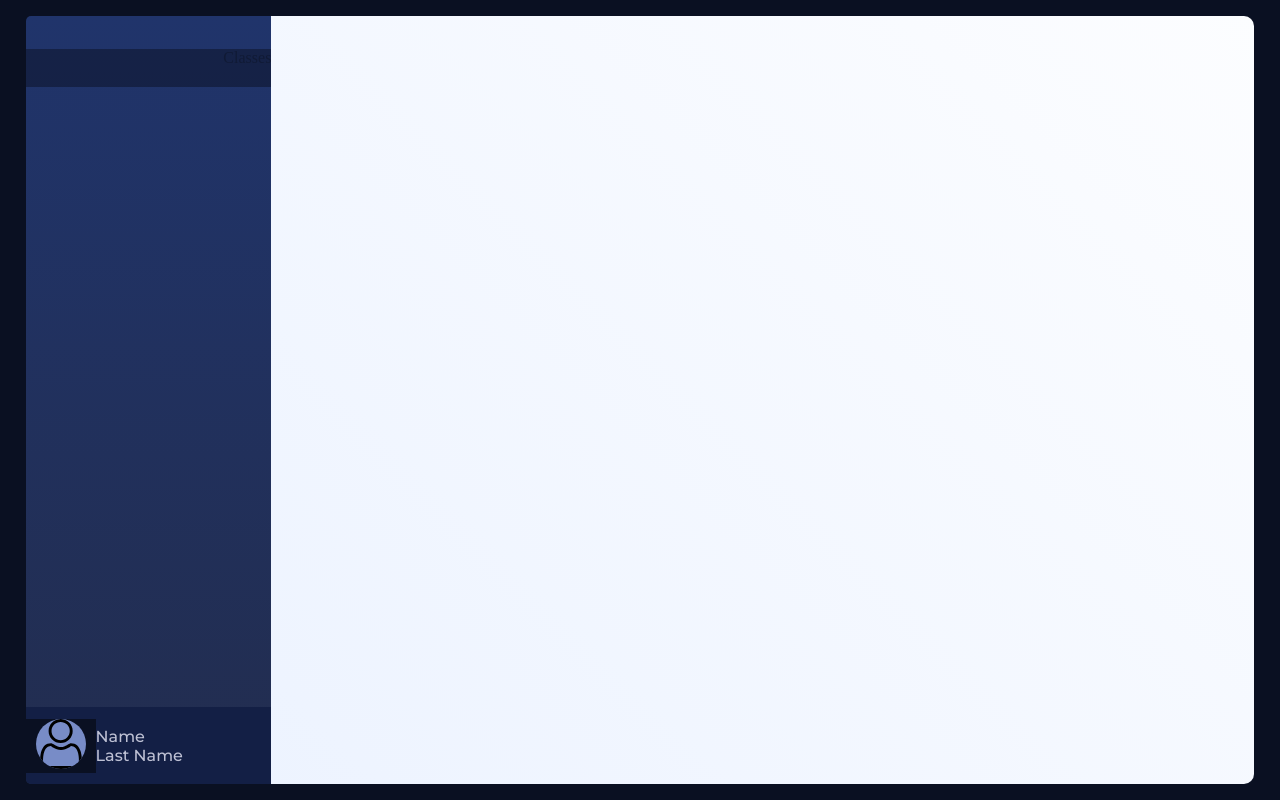
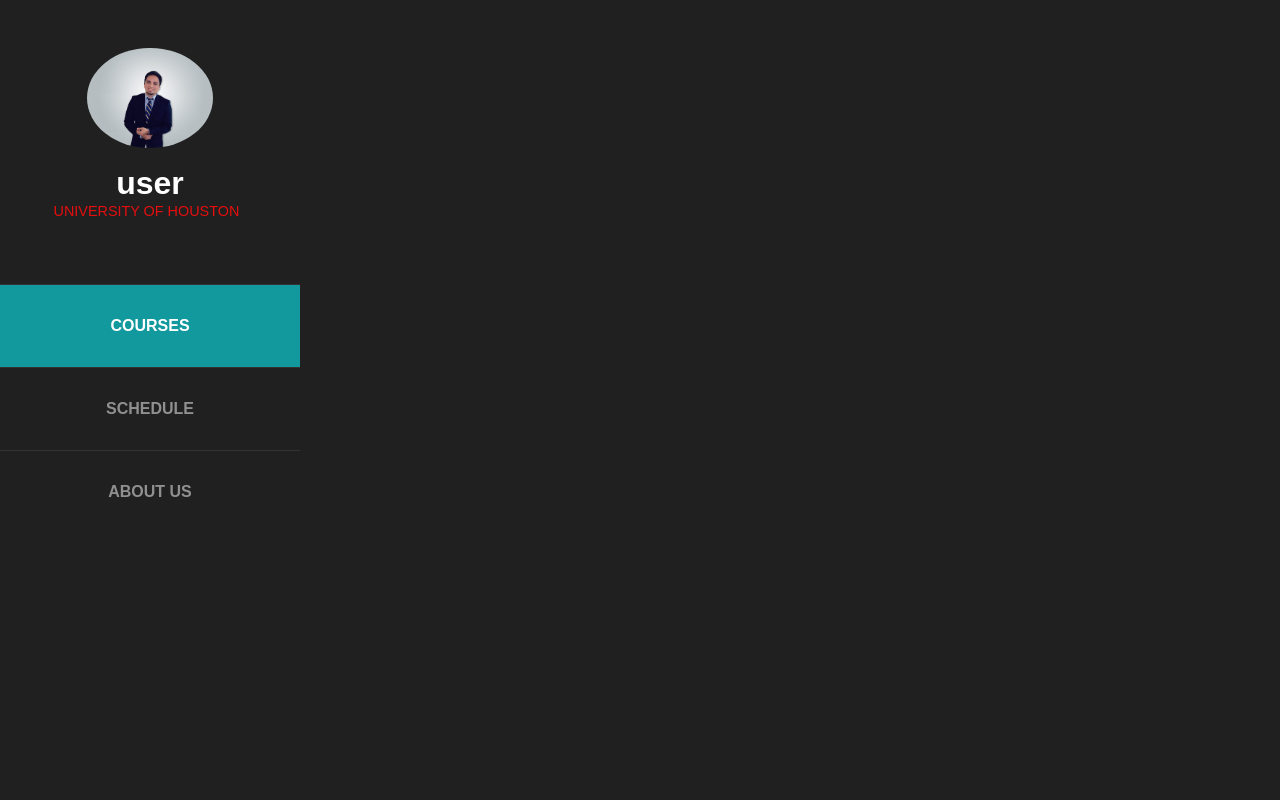
Before and after one commit to Aryanp10/TAMU-Hack, a Flask app: template templates/main.html in a window 1280 px wide. Run offline with Flask 2, Linux system fonts and the light colour scheme; the template is opened without the code that fills it, so the values that code supplies are empty.

Commit message:
Remaking main page

```diff
--- a/static/styles/EdMain.css
+++ b/static/styles/EdMain.css
@@ -1,130 +1,127 @@
-@import url("https://fonts.googleapis.com/css2?family=Montserrat:ital,wght@0,500;1,400&display=swap");
-
 * {
-  box-sizing: border-box;
-  margin: 0;
-  padding: 0;
-  background-color: #0a1022;
+    padding: 0;
+    margin: 0;
+    box-sizing: border-box;
 }
 
-li,
-a,
-button {
-  font-family: "Montserrat", sans-serif;
-  font-weight: 500;
-  font-size: 16px;
-  color: #bec1d4;
-  text-decoration: none;
+html,
+body {
+    height: 100%;
 }
 
-/********** HEADER ********/
-header {
-  display: flex;
-  justify-content: space-between;
-  align-items: center;
-  padding: 10px 2%;
+body {
+    margin: 0px;
+    padding: 0px;
+    background: #202020;
+    font-family: "Source Sans Pro", sans-serif;
+    font-size: 12pt;
+    font-weight: 300;
+    color: #40514e;
 }
 
-header .logo {
-  max-width: 150px;
-  margin-left: 20px;
-  height: auto;
-  padding: 0;
-  margin: 0;
+h1,
+h2,
+h3 {
+    margin: 0;
+    padding: 0;
+    font-weight: 600;
+    color: #333333;
 }
 
-header .nav-links {
-  list-style: none;
+p,
+ol,
+ul {
+    margin-top: 0;
 }
 
-header .nav-links li {
-  display: inline-block;
-  padding: 0px 20px;
+ol,
+ul {
+    padding: 0;
+    list-style: none;
 }
 
-header .nav-links li a {
-  transition: all 0.3s ease 0s;
+p {
+    line-height: 180%;
 }
 
-header .nav-links li a:hover {
-  color: #0088a9;
+a {
+    color: #2980b9;
+    text-decoration: none;
 }
 
-/********** MAIN ********/
-main {
-  position: absolute;
-  left: 2%;
-  right: 2%;
-  top: 2%;
-  bottom: 2%;
-  background: linear-gradient(44.75deg, #ebf2ff 0%, #fcfdff 100.44%);
-  border-radius: 10px;
+a:hover {
+    text-decoration: none;
 }
 
-main .side-bar {
-  position: absolute;
-  left: 0%;
-  right: 80%;
-  top: 0%;
-  bottom: 0%;
-  background: linear-gradient(180deg, #20346b 0%, #222d4f 100%);
-  border-radius: 5px 0px 0px 5px;
+/********** LOGO STYLE ******/
+header {
+    position: relative;
+    float: left;
+    width: 300px;
+    padding: 3em 0em;
 }
 
-main .side-bar .account-footer {
-  position: absolute;
-  left: 0%;
-  right: 0%;
-  top: 90%;
-  bottom: 0%;
-  background: #131f45;
-  border-radius: 0px 0px 0px 5px;
-  display: flex;
-  align-items: center;
+#logo {
+    text-align: center;
+    margin-bottom: 4em;
 }
 
-main .acc-info {
-  display: flex;
-  align-items: center;
-  background-color: #131f45;
-  width: 100%;
-  height: auto;
+#logo img {
+    height: 100px;
+    width: auto;
 }
 
-main .side-bar .account-footer img {
-  background: #788cc7;
-  border-radius: 50%;
-  width: 50px;
-  height: 50px;
-  margin-right: 10px;
-  margin-left: 10px;
+#logo h1 {
+    display: block;
 }
 
-main .side-bar .account-footer .acc-name {
-  background-size: cover;
-  font-family: "Montserrat", sans-serif;
-  font-weight: 500;
-  color: #bec1d4;
-  font-size: medium;
+#logo a {
+    text-decoration: none;
+    color: #fff;
 }
 
-.acc-name p {
-  background-color: #131f45;
+#logo span {
+    padding-right: 0.5em;
+    text-transform: uppercase;
+    font-size: 0.9em;
+    color: rgb(211, 21, 21);
 }
 
-main .side-bar .classes {
-  position: absolute;
-  left: 0%;
-  right: 0%;
-  top: 4.25%;
-  bottom: 90.75%;
-  background: #465c9e;
-  mix-blend-mode: normal;
-  opacity: 0.49;
+#logo span a {
+    color: rgb(230, 14, 14);
 }
 
-.side-bar .classes p {
-  width: 100%;
-  height: 100%;
-  text-align: right;
+#logo img {
+    display: inline-block;
+    margin-bottom: .8em;
+    border-radius: 50%;
 }
+
+/********** MENU STYLE ******/
+#menu li {
+    border-top: 1px solid rgba(255, 255, 255, 0.08);
+}
+
+#menu li a,
+#menu li span {
+    display: block;
+    padding: 2em 1.5em;
+    text-align: center;
+    text-decoration: none;
+    text-transform: uppercase;
+    font-weight: 700;
+    color: rgba(255, 255, 255, 0.5);
+}
+
+#menu .current_page_item a {
+    background: #11999e;
+    color: rgba(255, 255, 255, 1);
+}
+
+#menu li:hover {
+    background-color: #2980b9;
+}
+
+#menu #about_us{
+    margin-top: auto;
+}
--- a/templates/main.html
+++ b/templates/main.html
@@ -7,40 +7,32 @@
         <title>Schedule Maker</title>
     </head>
     <body>
-    <!--Header
+        <!--Header-->
         <header>
+            <div id="logo">
                 <img
-        class="logo"
-        src="/static/images/ProBuggersLogo.png"
-        alt="Team Logo"
+                    src="/static/images/Professional_Picture2.png"
+                    alt="prfile picture"
                 />
-      <nav id="nav-bar">
-        <ul class="nav-links">
-          <li><a href="#">Account</a></li>
+                <h1><a href="#">user</a></h1>
+                <span>
+                    <a href="https://www.uh.edu/" target="_blank"
+                        >University of Houston</a
+                    ></span
+                >
+            </div>
+            <div id="menu">
+                <ul>
+                    <li class="current_page_item"><a href="#">Courses</a></li>
+                    <li><a href="#">Schedule</a></li>
+                    <li id="about_us"><a href="#">About Us</a></li>
                 </ul>
-      </nav>
-    </header>-->
+            </div>
+        </header>
 
         <!--Main-->
         <main>
-      <div class="side-bar">
-        <div class="classes">
-          <p>Classes</p>
-        </div>
-        <div class="account-footer">
-          <div class="acc-info">
-            <a href="https://www.facebook.com/"
-              ><img src="/static/svg/user.svg" alt="User Icon"
-            /></a>
-            <div class="acc-name">
-              <p id="first-name">Name</p>
-              <p id="last-name">Last Name</p>
-            </div>
-          </div>
-        </div>
-      </div>
 
-      <div class="right-main-content"></div>
         </main>
 
         <!--Footer-->
```
Also changed, not shown: static/images/Professional_Picture2.png (added). Lines whose indentation alone changed are shown as unchanged.
